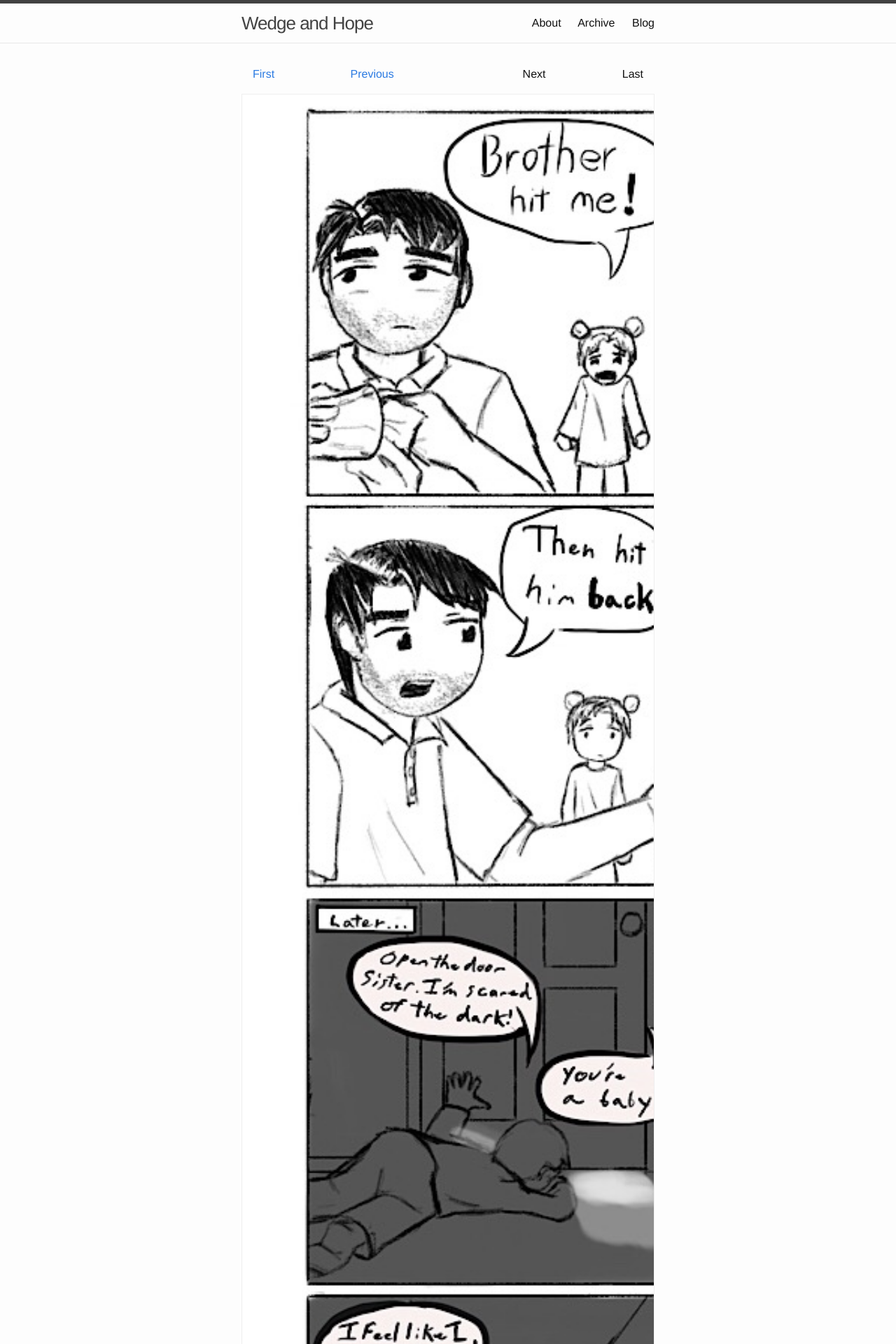
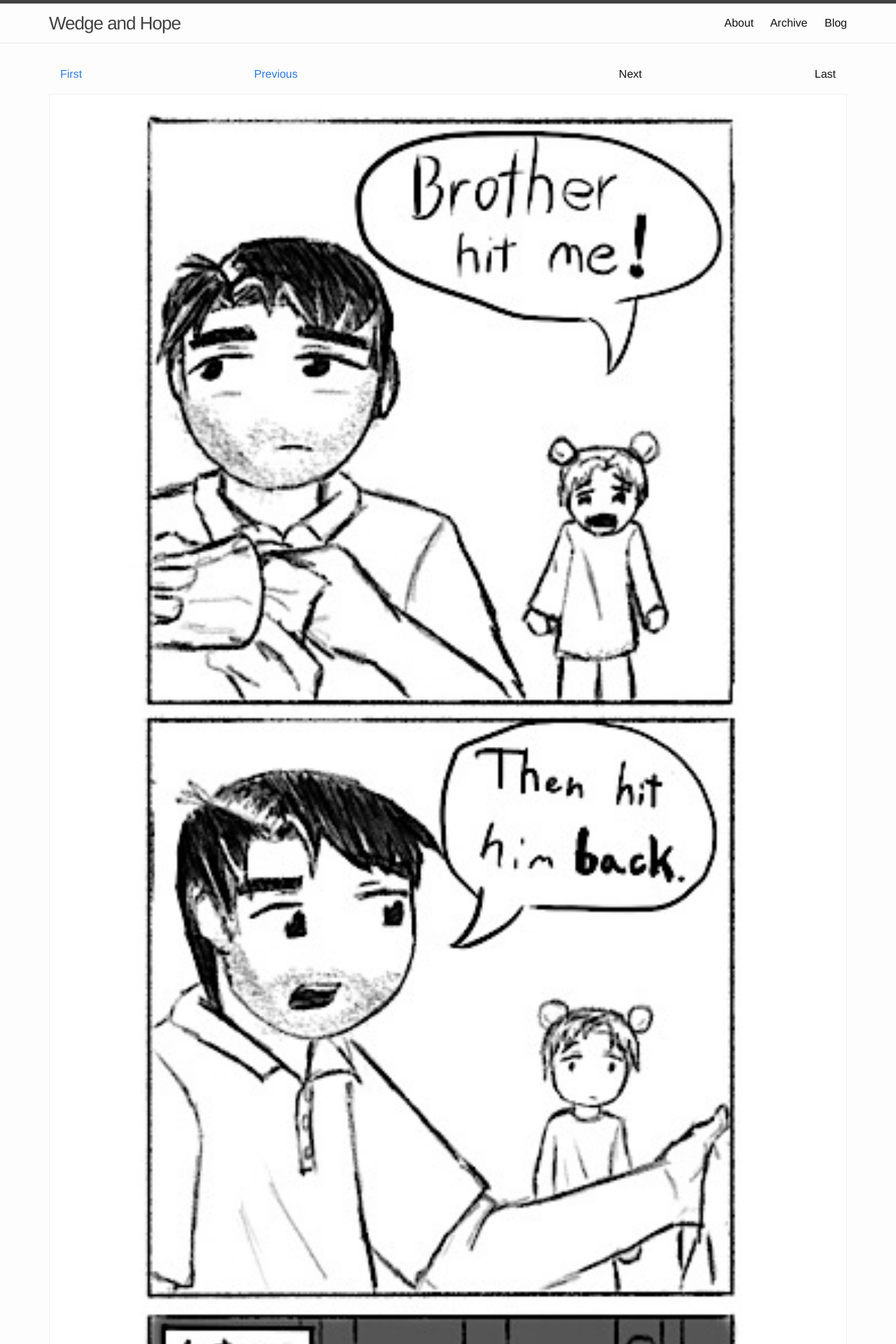
Before and after one commit to wedgejaeger/wedgejaeger.github.io, a Jekyll site: the page built from index.html, in a window 1280 px wide. Shown: the top 1920 px of the page at 70% size. Built offline with Jekyll 4.4.1, drawn with Linux system fonts in a browser that asks for light colours.

Commit message:
Update main.scss

```diff
--- a/css/main.scss
+++ b/css/main.scss
@@ -23,10 +23,10 @@ $grey-color-light: lighten($grey-color, 40%);
 $grey-color-dark:	darken($grey-color, 25%);
 
 // Width of the content area
-$content-width:		650px;
+$content-width:		1200px;
 
 $on-palm:					650px;
-$on-laptop:				650px;
+$on-laptop:				800px;
 
 
 
```
